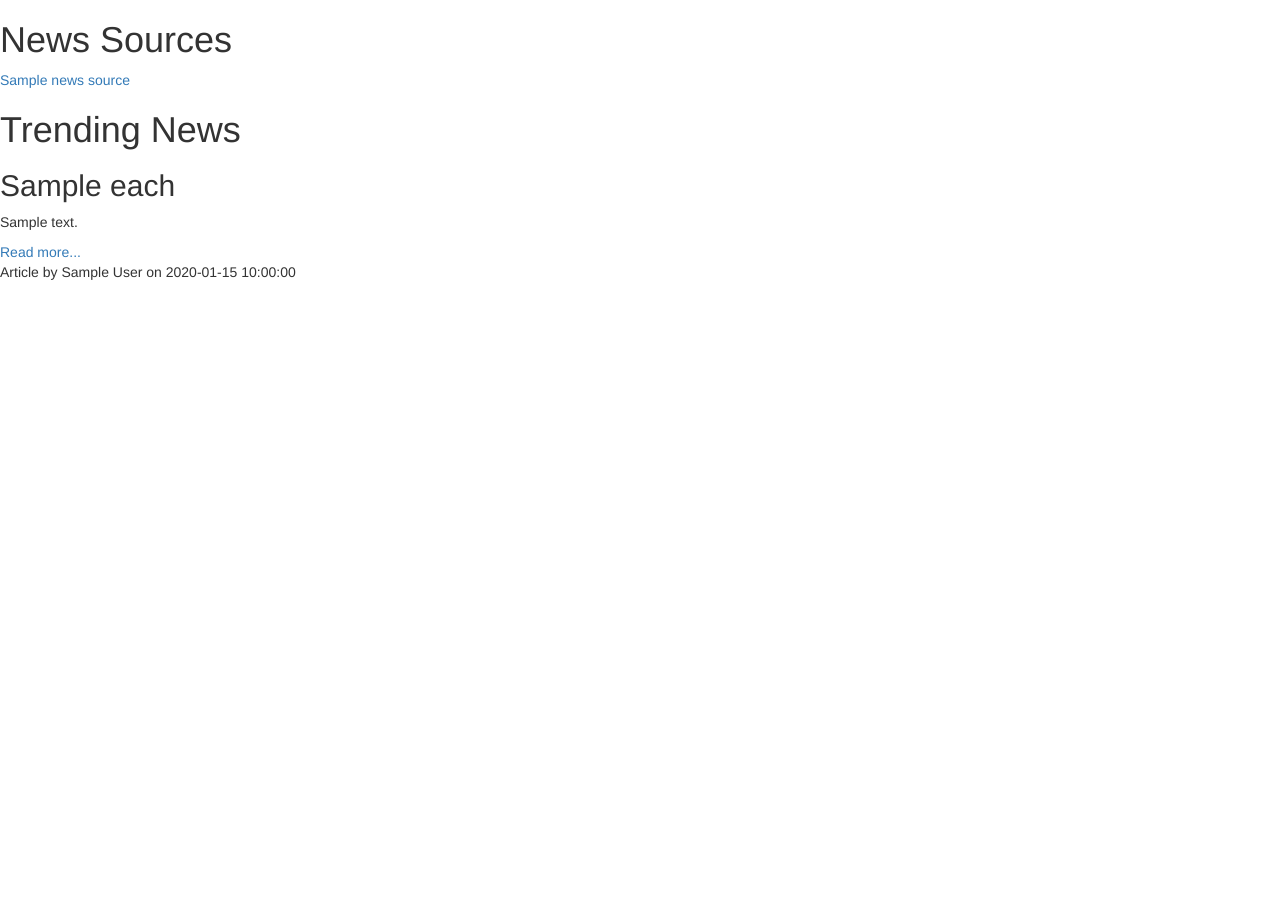
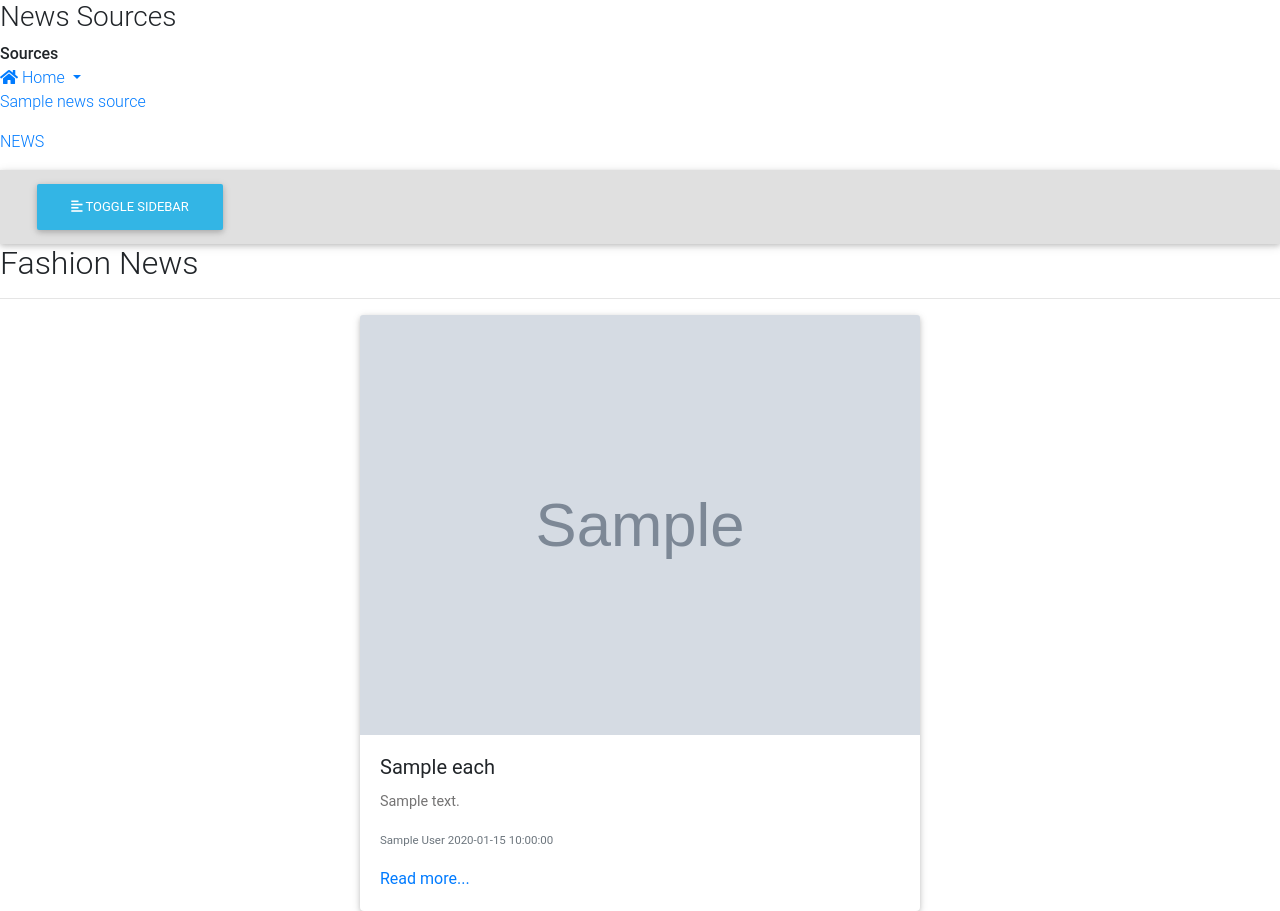
Before and after one commit to apwao/News-Highlights, a Flask app: template app/templates/index.html in a window 1280 px wide. Before the commit the page ends 280 px from the top, so only its background shows below. Run offline with Flask 2, Linux system fonts and the light colour scheme; the template is opened without the code that fills it: most values are stand-ins (such as "Sample title", 1, 10 or a date in 2020); grey boxes marked "Sample" are stand-in pictures; parts of the project's set-up code (start-up, migrations or seed data) failed here and were passed over; some libraries are stand-ins or nearby versions.

Commit message:
Add collapsible sidebar to page to display news sources

```diff
--- a/app/templates/index.html
+++ b/app/templates/index.html
@@ -1,19 +1,99 @@
-{% extends 'bootstrap/base.html' %}
+{% extends 'base.html' %}
 
 {% block content %}
-    <h1>News Sources</h1>
+
+<div class="wrapper">
+        <!-- Sidebar  -->
+        <nav id="sidebar">
+            <div class="sidebar-header">
+                <h3>News Sources</h3>
+                <strong>Sources</strong>
+            </div>
+
+            <ul class="list-unstyled components">
+                <li class="active">
+                    <a href="#homeSubmenu" data-toggle="collapse" aria-expanded="false" class="dropdown-toggle">
+                        <i class="fas fa-home"></i>
+                        Home
+                    </a>
+
+                </li>
+                <li>
                         {% for news_source in news_sources %}
                         <p>
                             <a href="/source/{{news_source.id}}">{{news_source.name}}</a>
                         </p>
                     {% endfor %}
-    <h1>Trending News</h1>
+                </li>
+
+
+            </ul>
+
+            <ul class="list-unstyled CTAs">
+
+                <li>
+                    <a href="#" class="article">NEWS</a>
+                </li>
+            </ul>
+        </nav>
+
+        <!-- Page Content  -->
+        <div id="content">
+
+            <nav class="navbar navbar-expand-lg navbar-light bg-light">
+                <div class="container-fluid">
+
+                    <button type="button" id="sidebarCollapse" class="btn btn-info">
+                        <i class="fas fa-align-left"></i>
+                        <span>Toggle Sidebar</span>
+                    </button>
+                    <button class="btn btn-dark d-inline-block d-lg-none ml-auto" type="button" data-toggle="collapse" data-target="#navbarSupportedContent" aria-controls="navbarSupportedContent" aria-expanded="false" aria-label="Toggle navigation">
+                        <i class="fas fa-align-justify"></i>
+                    </button>
+
+
+                </div>
+            </nav>
+<!--
+
+            <p>Lorem ipsum dolor sit amet, consectetur adipisicing elit, sed do eiusmod tempor incididunt ut labore et dolore magna aliqua. Ut enim ad minim veniam, quis nostrud exercitation ullamco laboris nisi ut aliquip ex ea commodo consequat. Duis aute irure dolor in reprehenderit in voluptate velit esse cillum dolore eu fugiat nulla pariatur. Excepteur sint occaecat cupidatat non proident, sunt in culpa qui officia deserunt mollit anim id est laborum.</p>
+            <p>Lorem ipsum dolor sit amet, consectetur adipisicing elit, sed do eiusmod tempor incididunt ut labore et dolore magna aliqua. Ut enim ad minim veniam, quis nostrud exercitation ullamco laboris nisi ut aliquip ex ea commodo consequat. Duis aute irure dolor in reprehenderit in voluptate velit esse cillum dolore eu fugiat nulla pariatur. Excepteur sint occaecat cupidatat non proident, sunt in culpa qui officia deserunt mollit anim id est laborum.</p>
+
+            <div class="line"></div>
+
+            <h2>Lorem Ipsum Dolor</h2>
+            <p>Lorem ipsum dolor sit amet, consectetur adipisicing elit, sed do eiusmod tempor incididunt ut labore et dolore magna aliqua. Ut enim ad minim veniam, quis nostrud exercitation ullamco laboris nisi ut aliquip ex ea commodo consequat. Duis aute irure dolor in reprehenderit in voluptate velit esse cillum dolore eu fugiat nulla pariatur. Excepteur sint occaecat cupidatat non proident, sunt in culpa qui officia deserunt mollit anim id est laborum.</p>
+
+            <div class="line"></div>
+
+            <h2>Lorem Ipsum Dolor</h2>
+            <p>Lorem ipsum dolor sit amet, consectetur adipisicing elit, sed do eiusmod tempor incididunt ut labore et dolore magna aliqua. Ut enim ad minim veniam, quis nostrud exercitation ullamco laboris nisi ut aliquip ex ea commodo consequat. Duis aute irure dolor in reprehenderit in voluptate velit esse cillum dolore eu fugiat nulla pariatur. Excepteur sint occaecat cupidatat non proident, sunt in culpa qui officia deserunt mollit anim id est laborum.</p>
+
+            <div class="line"></div>
+
+            <h3>Lorem Ipsum Dolor</h3>
+            <p>Lorem ipsum dolor sit amet, consectetur adipisicing elit, sed do eiusmod tempor incididunt ut labore et dolore magna aliqua. Ut enim ad minim veniam, quis nostrud exercitation ullamco laboris nisi ut aliquip ex ea commodo consequat. Duis aute irure dolor in reprehenderit in voluptate velit esse cillum dolore eu fugiat nulla pariatur. Excepteur sint occaecat cupidatat non proident, sunt in culpa qui officia deserunt mollit anim id est laborum.</p> -->
+            <h2 my-5>Fashion News</h2>
+            <hr my-5>
             {% for each in everything %}
             {% if each.urlToImage %}
-        <h2>{{each.title}}</h2>
-        <p>{{each.description}}</p>
+            <div class="d-flex justify-content-center">
+            <div class="card" style="width: 35rem;">
+            <img class="card-img-top img-responsive" src="{{each.urlToImage}}" alt="Card image cap" >
+            <div class="card-body">
+                <h5 class="card-title">{{each.title|truncate(10)}}</h5>
+                <p class="card-text">{{each.description}}</p>
+                <p class="card-text"><small class="text-muted">{{each.author}} {{each.publishedAt}} </small></p>
                 <a href="{{each.url}}">Read more...</a>
-        <p>Article by {{each.author}} on {{each.publishedAt}}</p>
+            </div>
+            </div>
+            </div>
+            <div class="line"></div>
             {% endif %}
             {% endfor %}
+        </div>
+    </div>
+
+
+
 {% endblock %}
```
Lines whose indentation alone changed are shown as unchanged.
